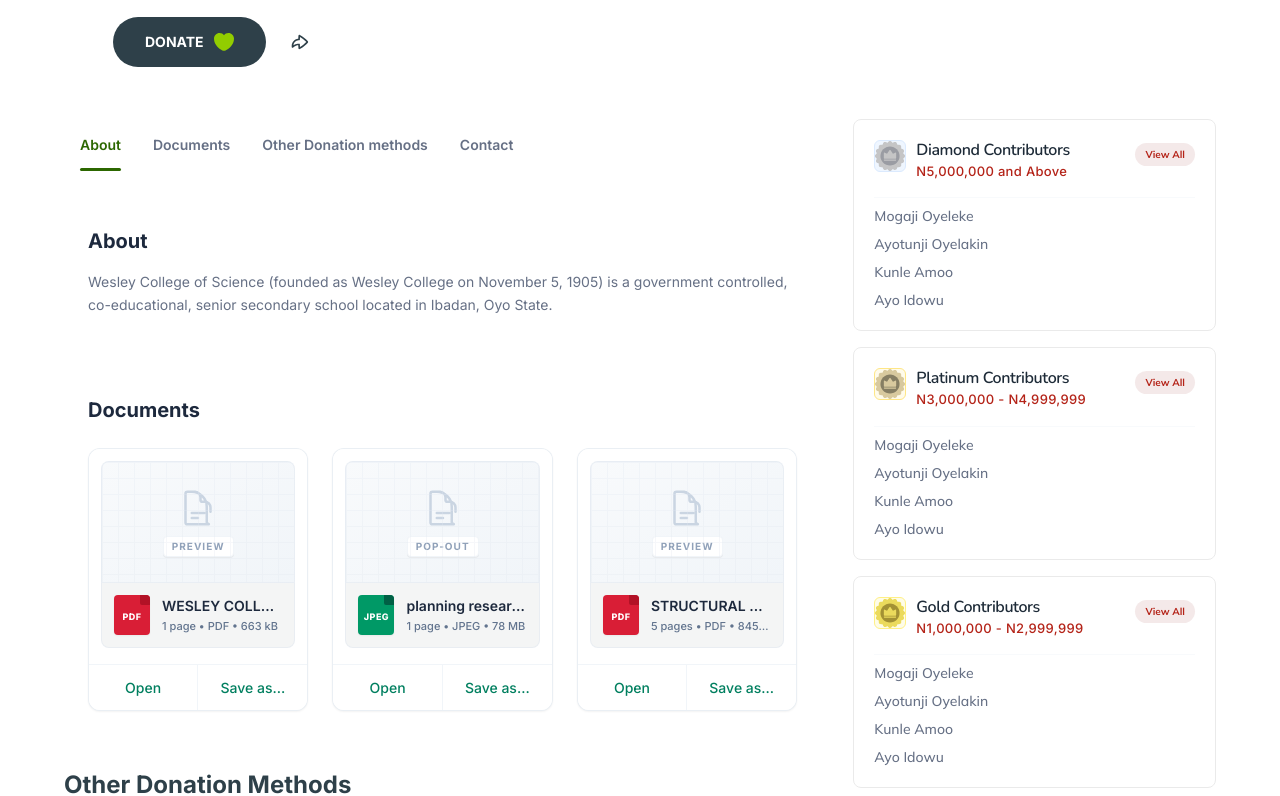
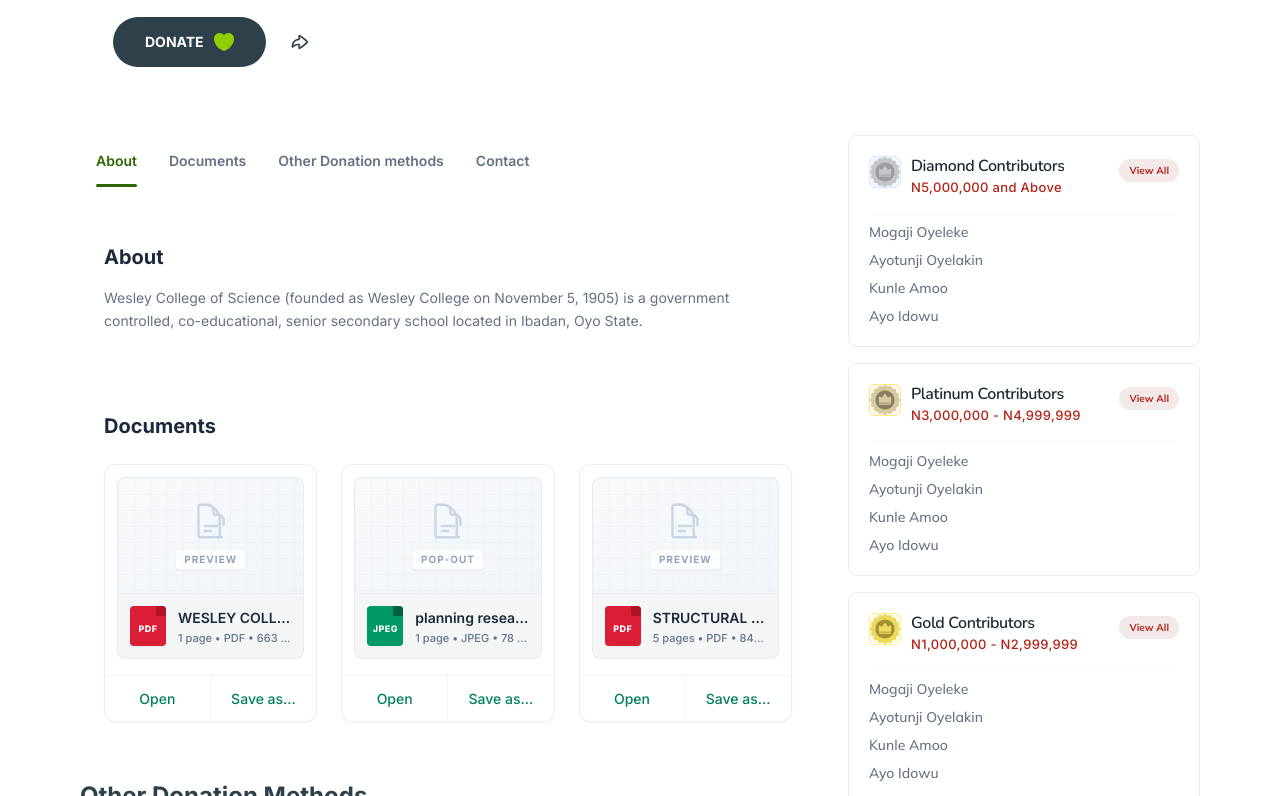
Before and after one commit to AkinyemiOgungbaro/WESCOSA, a Next.js app: page / in a window 1280 px wide. Shown: the part 1004-1800 px from the top of the page. Built offline with nearby package versions, Linux system fonts and the light colour scheme.

Commit message:
fix padding issues

```diff
--- a/components/DonationMethod.js
+++ b/components/DonationMethod.js
@@ -95,7 +95,7 @@
 };
 
   return (
-    <div className="mx-auto max-w-6xl grid grid-cols-1 lg:grid-cols-3 gap-8 items-start">
+    <div className="mx-auto max-w-6xl p-4 grid grid-cols-1 lg:grid-cols-3 gap-8 items-start">
       {/* LEFT COLUMN */}
       <div className="lg:col-span-2 space-y-8">
         {/* Sticky Tab Bar */}
```
